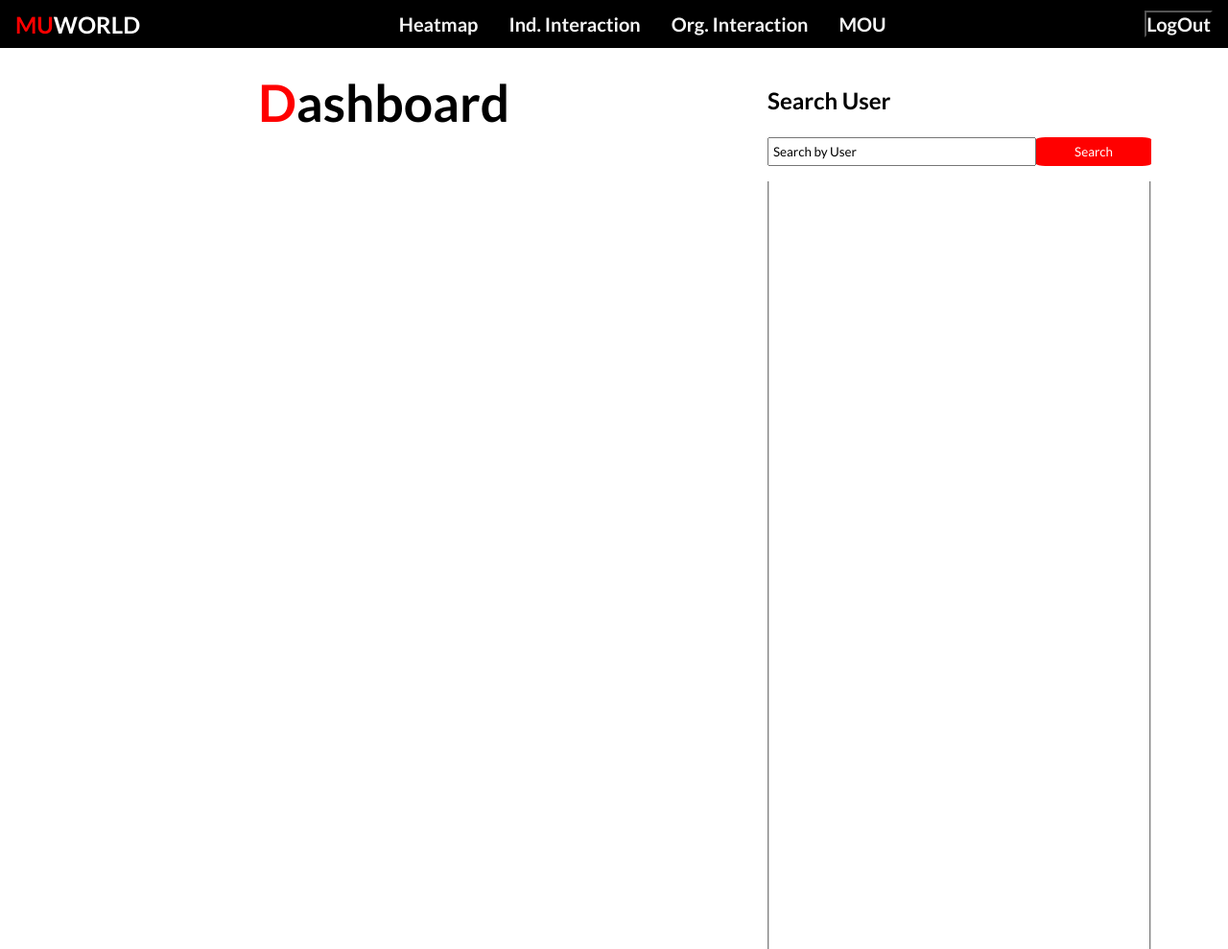
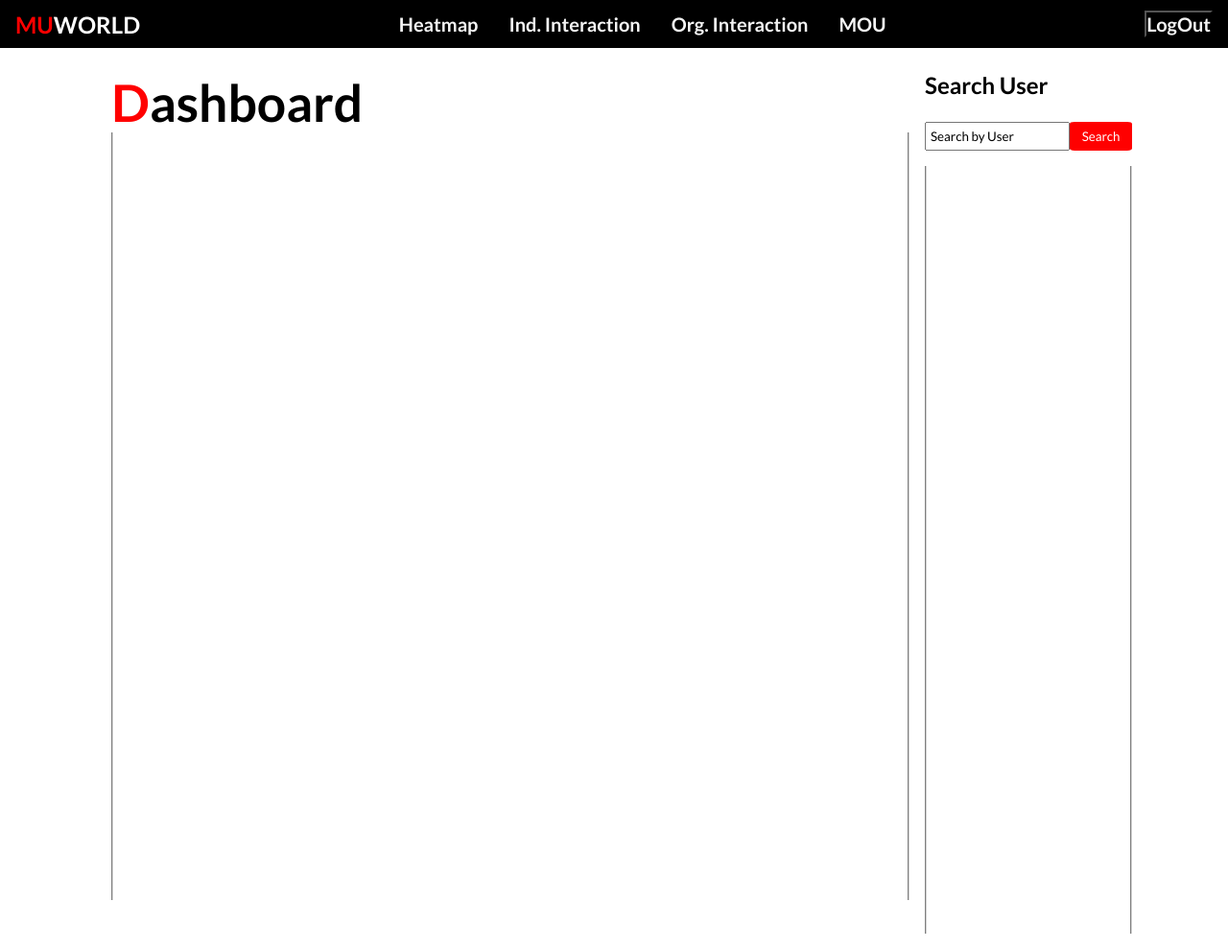
Before and after one commit to agengwan96/FT6, a website: page pages/dashboard.html in a window 1280 px wide. Shown: the top 989 px of the page at 96% size. Drawn offline with Linux system fonts and the light colour scheme.

Commit message:
fixed dashboard styling

```diff
--- a/pages/dashboard.html
+++ b/pages/dashboard.html
@@ -72,10 +72,13 @@
       </div>
     </nav>
     <div class="dashboard--wrapper">
-    <section id="dashboard">
+    <div id="dashboard">
       <h1 class="sub__title"><span class="red">D</span>ashboard</h1>
-    </section>
-    <section id="user__search">
+      <fieldset>
+
+      </fieldset>
+    </div>
+    <div id="user__search">
       <h2 class="user__search--title">Search User</h2>
       <form class="user__search--form">
         <input class="user__search--input" value="Search by User">
@@ -84,7 +87,7 @@
       <fieldset class="user__search--results">
 
       </fieldset>
-    </section>
+    </div>
     </div>
     <footer>
       <p class="footer__text">MuWorld Copyright &#169; 2023</p>
--- a/style.css
+++ b/style.css
@@ -53,7 +53,7 @@ i:hover, a:hover{
 }
 
 .sub__title{
-  text-align: center;
+  text-align: left;
   font-size: 40pt;
 }
 
@@ -221,11 +221,23 @@ input{
 .dashboard--wrapper{
   display: flex;
   flex-wrap: wrap;
-  max-width: 1000px;
+  justify-content: space-between;
+  margin: 0 auto;
+  width: 100%;
+  max-width: 1080px;
 }
 
 #dashboard{
   width: 80%;
+  padding: 0 16px;
+}
+
+fieldset{
+  height: 100vh;
+  width: 100%;
+  border-color: lightgray;
+  border-top: none;
+  border-bottom: none;
 }
 
 /*
@@ -233,7 +245,6 @@ input{
 */
 
 #user__search{
-  padding: 16px 0;
   width: 20%;
 }
 
@@ -241,6 +252,7 @@ input{
   flex-direction: row;
   margin-bottom: 0;
   padding-bottom: 0;
+  width: 100%;
 }
 
 .user__search--title{
@@ -262,11 +274,7 @@ input{
 }
 
 .user__search--results{
-  border-color: lightgray;
-  border-top: none;
-  border-bottom: none;
-  width: 400px;
-  height: 100vh;
+
 }
 
 /*
```
